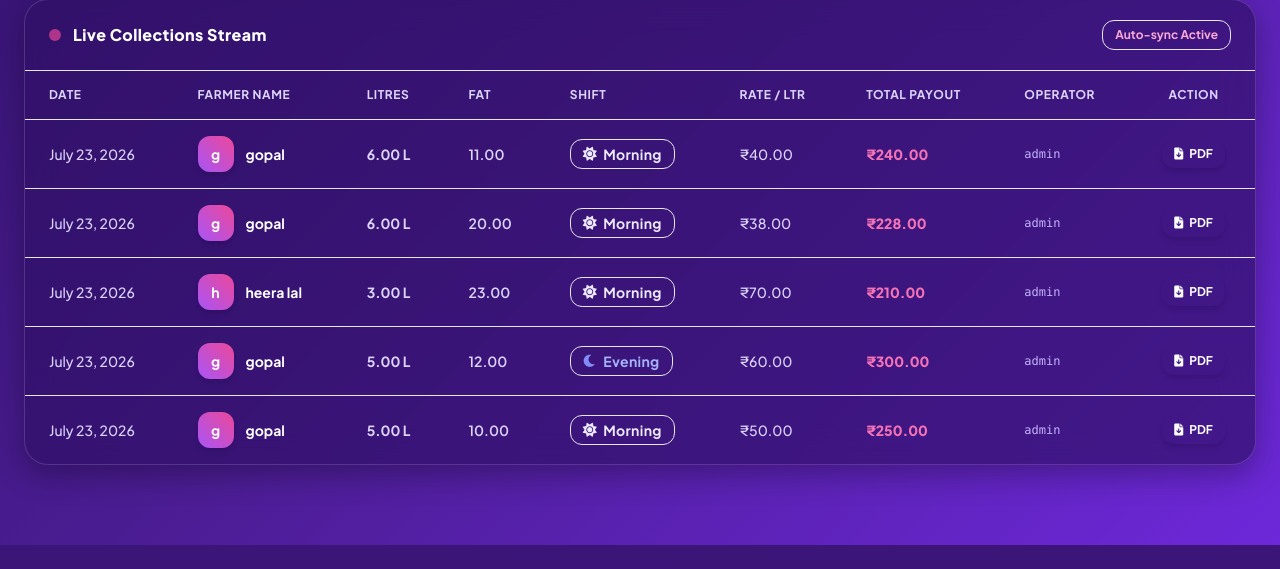
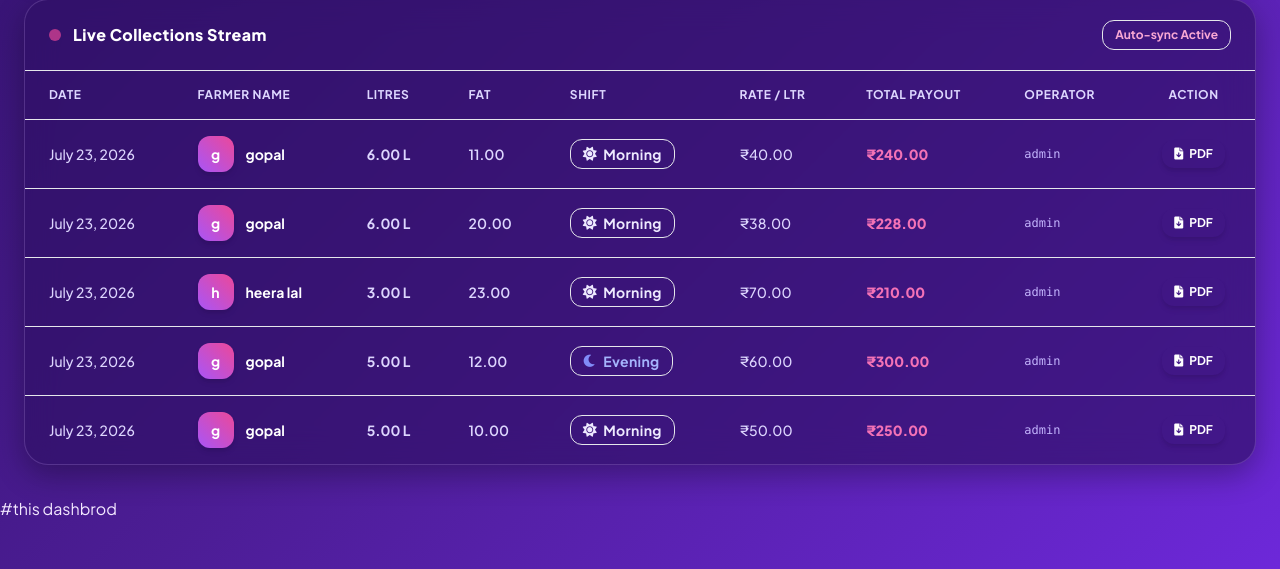
Before and after one commit to vishu601/dairy_project, a Django app: page / in a window 1280 px wide. Shown: the part 411-980 px from the top of the page. Before the commit the page ends 956 px from the top, so only its background shows below. Run offline with Django 5.2, Linux system fonts and the light colour scheme; a user stored in the database is signed in; data comes from the database, SQL or seed files in the repository.

Commit message:
change dashbord

```diff
--- a/dairy_app/templates/dairy_app/dashboard.html
+++ b/dairy_app/templates/dairy_app/dashboard.html
@@ -250,4 +250,4 @@
 
     </div>
 </body>
-</html>
+</html> #this dashbrod
```
